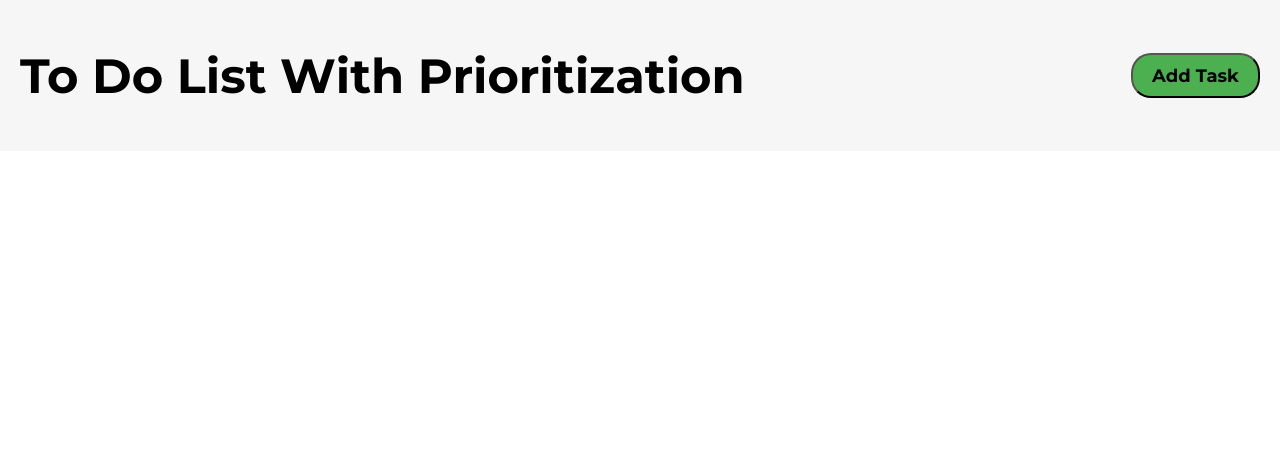
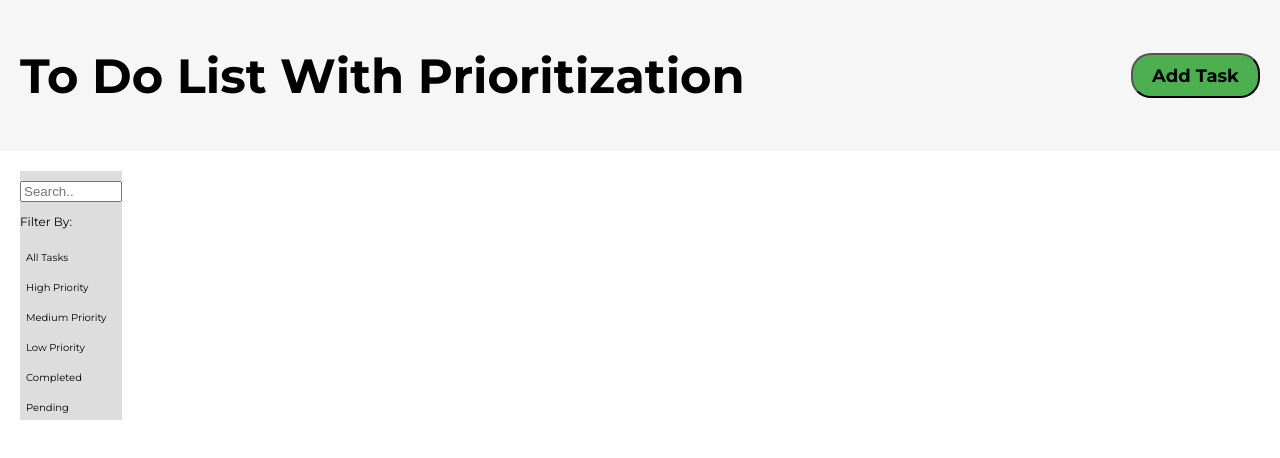
Before and after one commit to Simun234/To-do-list-with-Prioritization, a React (Vite) app in the folder to-do-list-app/: page / in a window 1280 px wide. Shown: the top 458 px of the page. Built offline with nearby package versions, Linux system fonts and the light colour scheme.

Commit message:
Added under the header dropdown and in css adapted for small middle and big screen

```diff
--- a/to-do-list-app/src/App.css
+++ b/to-do-list-app/src/App.css
@@ -43,6 +43,46 @@ body {
 }
 /* Header End*************************************************************************************** */
 
+.dropdown {
+  width: 102px;
+  background-color: #dddddd;
+  margin-top: 20px;
+  margin-left: 20px;
+}
+
+#myInput {
+  width: 102px;
+  margin-top: 10px;
+}
+
+.filter {
+  font-family: "Montserrat", sans-serif;
+  font-size: 12px;
+  color: #000;
+}
+
+.filter-list {
+  list-style: none;
+  padding: 0;
+}
+
+.filter-list li {
+  margin-bottom: 5px;
+}
+
+.filter-list button {
+  background-color: #dddddd;
+  border: none;
+  width: 100%;
+  padding: 6px;
+  text-align: left;
+  font-family: "Montserrat", sans-serif;
+  font-size: 10px;
+  color: #000;
+}
+
+/* DropDown End************************************************************************************ */
+
 /* Media Queries******************************************************* */
 
 @media screen and (min-width: 900px) {
--- a/to-do-list-app/src/App.jsx
+++ b/to-do-list-app/src/App.jsx
@@ -8,6 +8,35 @@ function App() {
         <h1 id="site-title">To Do List With Prioritization</h1>
         <button id="add-btn"> Add Task</button>
       </div>
+      <div className="dropdown">
+        <input
+          type="text"
+          placeholder="Search.."
+          id="myInput"
+          onkeyup="filterFunction()"
+        />
+        <p className="filter">Filter By:</p>
+        <ul className="filter-list">
+          <li>
+            <button onClick="filterTasks('all')">All Tasks</button>
+          </li>
+          <li>
+            <button onClick="filterTasks('high')">High Priority</button>
+          </li>
+          <li>
+            <button onClick="filterTasks('medium')">Medium Priority</button>
+          </li>
+          <li>
+            <button onClick="filterTasks('low')">Low Priority</button>
+          </li>
+          <li>
+            <button onClick="filterTasks('completed')">Completed</button>
+          </li>
+          <li>
+            <button onClick="filterTasks('pending')">Pending</button>
+          </li>
+        </ul>
+      </div>
     </div>
   );
 }
```
